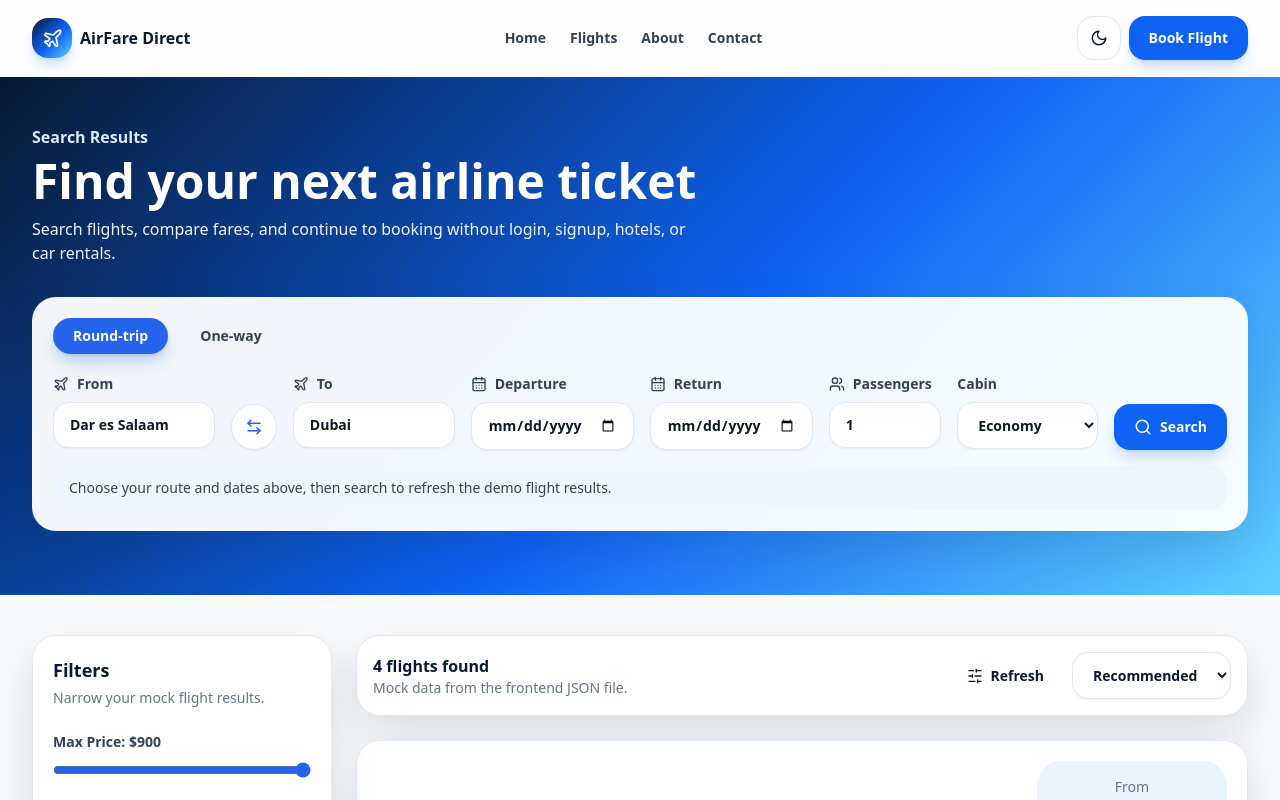
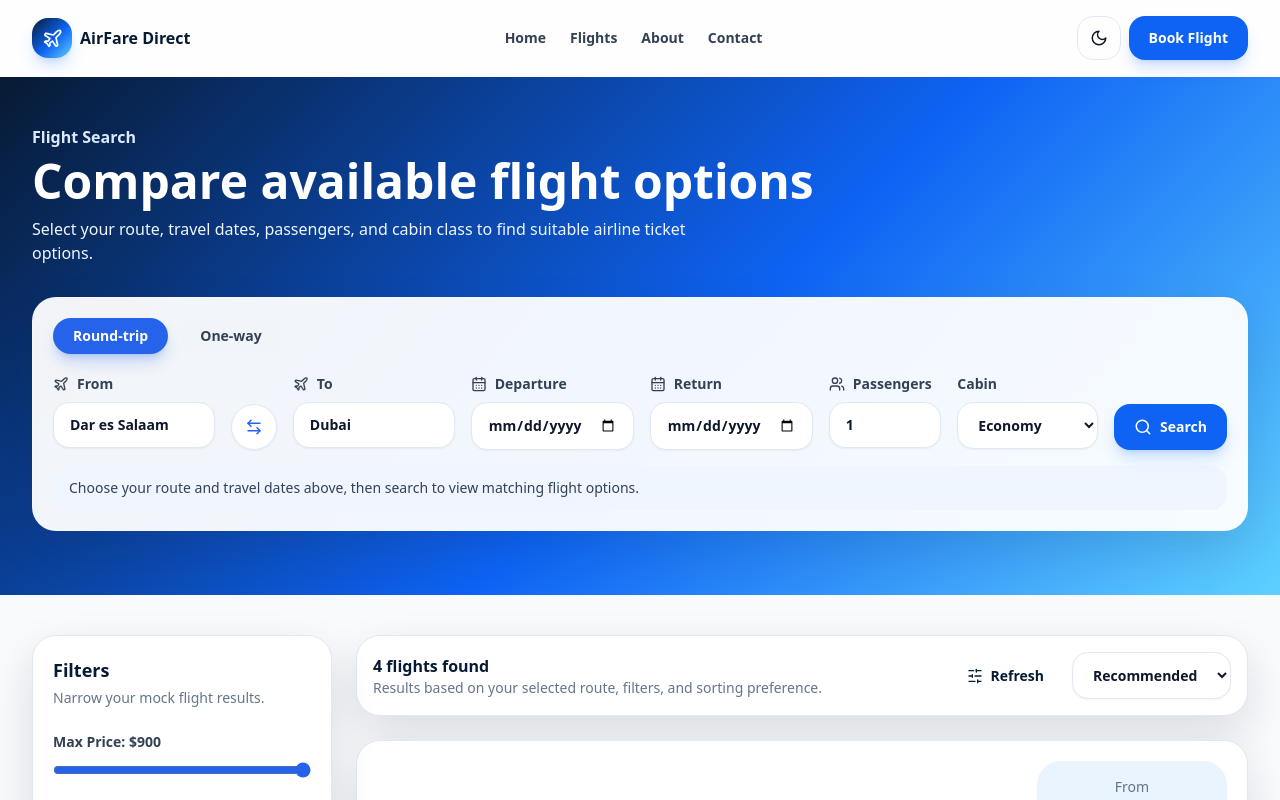
Before and after one commit to brianmichaelu/airline-website, a Next.js app: page /search in a window 1280 px wide. Shown: the top 800 px of the page. Built offline with nearby package versions, Linux system fonts and the light colour scheme.

Commit message:
Update search.tsx

```diff
--- a/pages/search.tsx
+++ b/pages/search.tsx
@@ -119,7 +119,7 @@ const airports: Airport[] = [
 ];
 
 const fieldClass =
-  "w-full rounded-2xl border border-slate-200 bg-white px-4 py-3 text-sm font-semibold text-slate-900 shadow-sm outline-none transition placeholder:text-slate-400 focus:border-blue-500 focus:ring-4 focus:ring-blue-500/10 dark:border-slate-700 dark:bg-slate-900 dark:text-white dark:placeholder:text-slate-500";
+  "w-full rounded-2xl border border-slate-200 bg-white px-4 py-3 text-sm font-semibold text-slate-900 shadow-sm outline-none transition placeholder:text-slate-400 focus:border-blue-500 focus:ring-4 focus:ring-blue-500/10 disabled:cursor-not-allowed disabled:bg-slate-100 disabled:text-slate-500 disabled:opacity-80 dark:border-slate-700 dark:bg-slate-900 dark:text-white dark:placeholder:text-slate-500 dark:disabled:bg-slate-800 dark:disabled:text-slate-400";
 
 const suggestionBoxClass =
   "absolute left-0 top-full z-[80] mt-3 max-h-80 w-full min-w-full overflow-y-auto rounded-3xl border border-slate-200 bg-white p-3 shadow-2xl dark:border-slate-700 dark:bg-slate-950 sm:min-w-[430px]";
@@ -243,22 +243,24 @@ export default function SearchPage() {
   return (
     <Layout
       title="Search Flights"
-      description="Compare mock airline tickets with filters, sorting, and responsive flight cards."
+      description="Search and compare available airline ticket options by route, date, airline, stops, and cabin class."
     >
       <section
         className="bg-flight-gradient px-4 pb-16 pt-12 text-white sm:px-6 lg:px-8"
         onClick={() => setActiveSuggestion(null)}
       >
         <div className="mx-auto max-w-7xl">
-          <p className="font-semibold text-blue-100">Search Results</p>
+          <p className="font-semibold text-blue-100">
+            Flight Search
+          </p>
 
           <h1 className="mt-2 text-4xl font-black sm:text-5xl">
-            Find your next airline ticket
+            Compare available flight options
           </h1>
 
           <p className="mt-3 max-w-2xl text-blue-50">
-            Search flights, compare fares, and continue to booking without
-            login, signup, hotels, or car rentals.
+            Select your route, travel dates, passengers, and cabin class to
+            find suitable airline ticket options.
           </p>
 
           <div onClick={(event) => event.stopPropagation()}>
@@ -472,7 +474,7 @@ export default function SearchPage() {
                     </span>
                     <input
                       type="date"
-                      className={`${fieldClass} disabled:cursor-not-allowed disabled:bg-slate-100 disabled:text-slate-500 disabled:opacity-70 dark:disabled:bg-slate-800 dark:disabled:text-slate-400`}
+                      className={fieldClass}
                       value={returnDate}
                       onChange={(event) => setReturnDate(event.target.value)}
                       disabled={tripType === "one-way"}
@@ -523,7 +525,7 @@ export default function SearchPage() {
                 <div className="mt-4 rounded-2xl bg-blue-50 px-4 py-3 text-sm text-slate-700 dark:bg-slate-900 dark:text-slate-300">
                   {hasSearched ? (
                     <span>
-                      Showing demo fares for{" "}
+                      Showing available fares for{" "}
                       <strong className="text-navy dark:text-white">
                         {from}
                       </strong>{" "}
@@ -539,8 +541,8 @@ export default function SearchPage() {
                     </span>
                   ) : (
                     <span>
-                      Choose your route and dates above, then search to refresh
-                      the demo flight results.
+                      Choose your route and travel dates above, then search to
+                      view matching flight options.
                     </span>
                   )}
                 </div>
@@ -571,7 +573,8 @@ export default function SearchPage() {
                   {filteredFlights.length === 1 ? "flight" : "flights"} found
                 </h2>
                 <p className="text-sm text-slate-500 dark:text-slate-400">
-                  Mock data from the frontend JSON file.
+                  Results based on your selected route, filters, and sorting
+                  preference.
                 </p>
               </div>
 
@@ -622,8 +625,9 @@ export default function SearchPage() {
                     <h3 className="text-2xl font-black text-navy dark:text-white">
                       No flights found
                     </h3>
-                    <p className="mt-2 text-slate-500">
-                      Try increasing the price range or clearing filters.
+                    <p className="mt-2 text-slate-500 dark:text-slate-400">
+                      Try adjusting your price range, airline, stops, or travel
+                      time filters.
                     </p>
                   </Card>
                 )}
```
